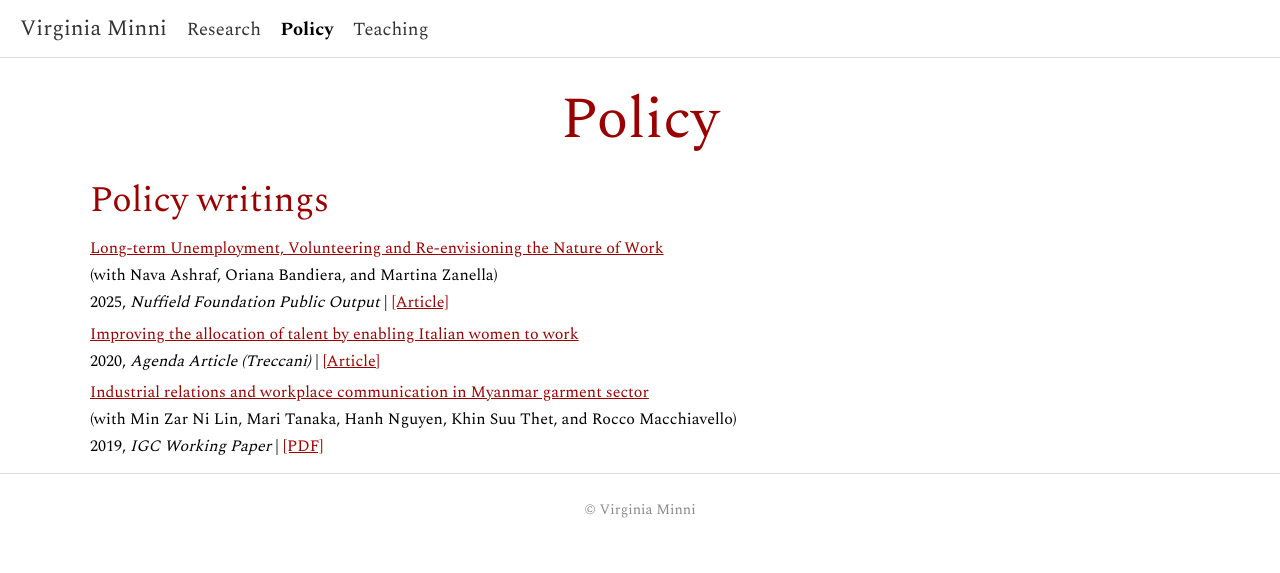
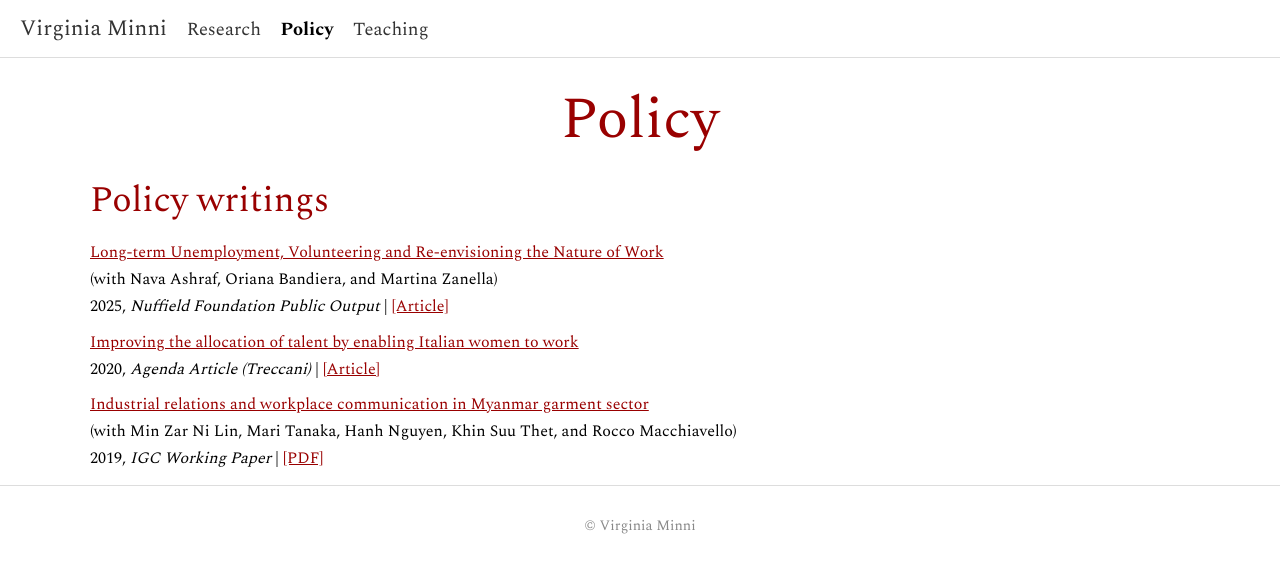
Before and after one commit to virginiaminni/virginiaminni.github.io, a Jekyll site: the page built from policy.md, in a window 1280 px wide. Shown: the top 573 px of the page. Built offline with Jekyll 4.4.1, drawn with Linux system fonts in a browser that asks for light colours.

Commit message:
Update main.css

```diff
--- a/assets/css/main.css
+++ b/assets/css/main.css
@@ -97,8 +97,8 @@ h2
 }
 
 p {
-  margin-top: 4px;
-  margin-bottom: 4px;
+  margin-top: 8px;
+  margin-bottom: 8px;
 }
 
 
```
